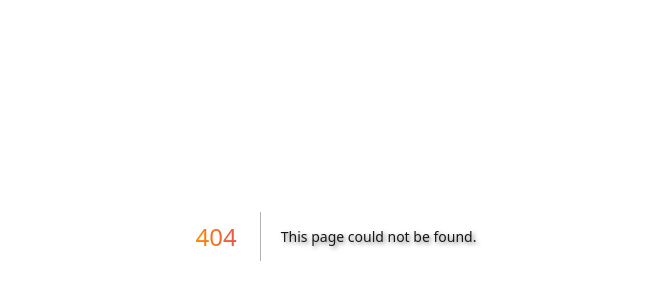
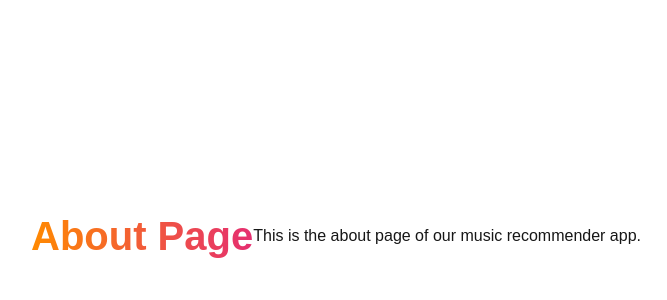
Before and after one commit to Erenco16/music-recommender-app-frontend, a Next.js app: page /about in a window 1280 px wide. Before the commit this address had no page. Shown: the part 164-464 px from the top of the page, without its empty margins (304-971 px from the left). Built offline with nearby package versions, Linux system fonts and the light colour scheme.

Commit message:
Fixed routing issues on Firebase

```diff
--- /dev/null
+++ b/src/app/about/page.tsx
@@ -0,0 +1,8 @@
+export default function About() {
+    return (
+      <div className="flex justify-center items-center h-screen">
+        <h1 className="text-3xl font-bold">About Page</h1>
+        <p>This is the about page of our music recommender app.</p>
+      </div>
+    );
+  }
```
